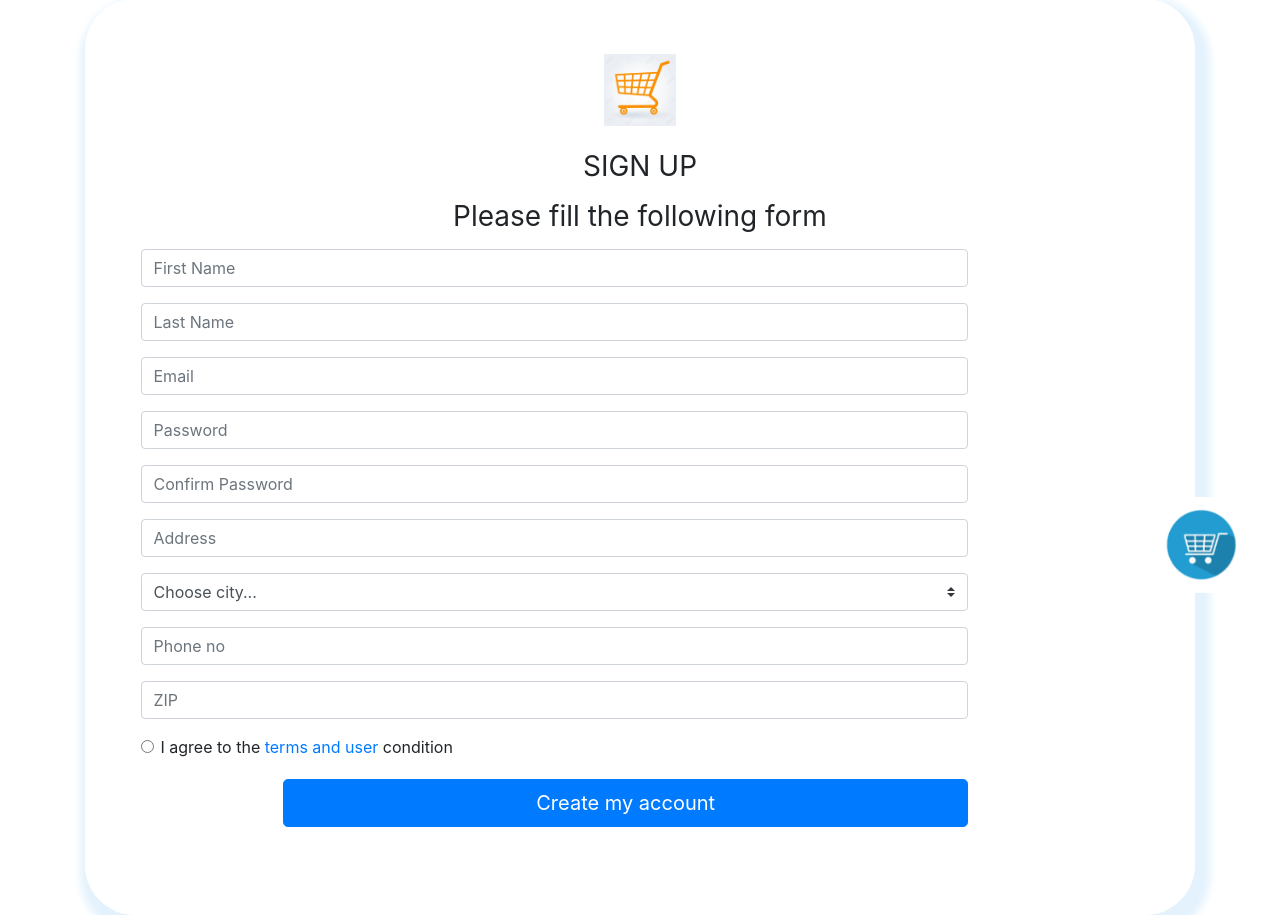
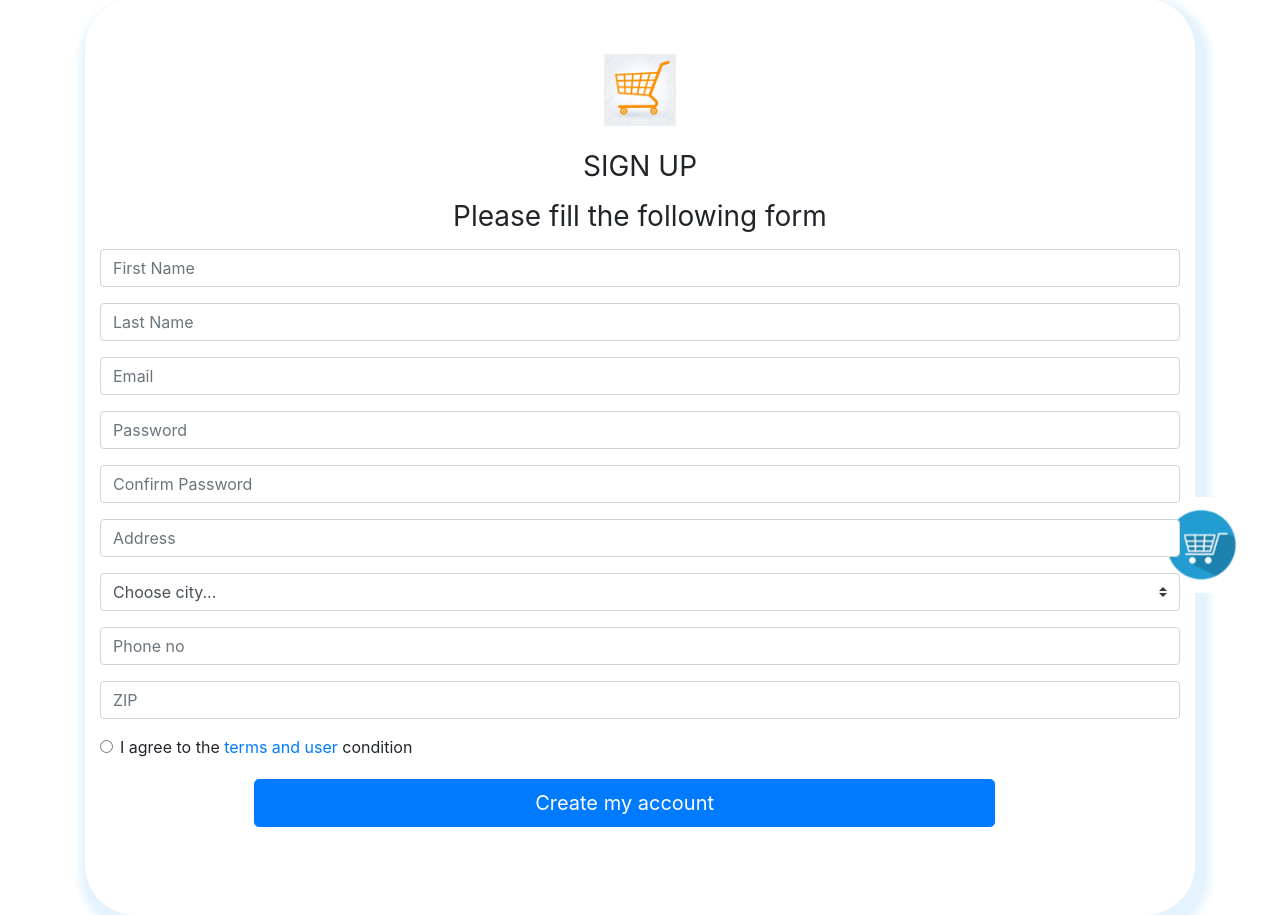
Before and after one commit to abdchau/cs-344-semester-project, a PHP site: page /signup.php in a window 1280 px wide. Shown: the part 187-1102 px from the top of the page. Run offline with PHP 8.4, Linux system fonts and the light colour scheme; data that the repository does not hold is empty.

Commit message:
Added external CSS

```diff
--- a/view/commonElements.php
+++ b/view/commonElements.php
@@ -7,6 +7,8 @@ function loadHeader($title){
 		<!-- Required meta tags -->
 		<meta charset="utf-8">
 		<meta name="viewport" content="width=device-width, initial-scale=1, shrink-to-fit=no">
+
+		<link rel="stylesheet" href="style.css">
 
 		<!-- Bootstrap CSS -->
 		<link rel="stylesheet" href="https://stackpath.bootstrapcdn.com/bootstrap/4.4.1/css/bootstrap.min.css" integrity="sha384-Vkoo8x4CGsO3+Hhxv8T/Q5PaXtkKtu6ug5TOeNV6gBiFeWPGFN9MuhOf23Q9Ifjh" crossorigin="anonymous">
--- a/view/contact.php
+++ b/view/contact.php
@@ -14,11 +14,6 @@
     <link rel="stylesheet" href="https://maxcdn.bootstrapcdn.com/bootstrap/4.0.0-beta/css/bootstrap.min.css" integrity="sha384-/Y6pD6FV/Vv2HJnA6t+vslU6fwYXjCFtcEpHbNJ0lyAFsXTsjBbfaDjzALeQsN6M" crossorigin="anonymous">
     <link href="https://maxcdn.bootstrapcdn.com/font-awesome/4.6.3/css/font-awesome.min.css" rel="stylesheet" integrity="sha384-T8Gy5hrqNKT+hzMclPo118YTQO6cYprQmhrYwIiQ/3axmI1hQomh7Ud2hPOy8SP1" crossorigin="anonymous">
 
-    <style type="text/css">
-      #contact .card:hover i,#contact .card:hover h4{
-            color: #87d37c;
-          }
-    </style>
     <title>Contact Us</title>
 
 
--- a/view/index.php
+++ b/view/index.php
@@ -12,7 +12,7 @@
 	<?php echo loadNavbar(getCategories($conn), $username); ?>
 
 	<div class="container my-4">
-		<div class="carousel slide" data-ride="carousel" style="background-color: grey; min-height: 500px;">
+		<div class="carousel slide carouselIndex " data-ride="carousel">
 			<ol class="carousel-indicators">
 			  <li data-target="#carouselExampleIndicators" data-slide-to="0" class="active"></li>
 			  <li data-target="#carouselExampleIndicators" data-slide-to="1"></li>
@@ -56,7 +56,7 @@
 							<div class="card-body">
 							<h5 class="card-title text-secondary">{{product.productName}}</h5>
 							<p class="card-text text-body">{{product.productDscrptn}}</p>
-							<h6 class="card-title text-success">{{product.price}}</h6>
+							<h6 class="card-title text-success">Rs {{product.price}}</h6>
 							</div>
 						</div>
 					</a>
--- a/view/signin.php
+++ b/view/signin.php
@@ -23,11 +23,12 @@
 
 
 
-	<form class="form-signin" style="width: 300px; margin: auto; text-align: center; margin-top: 10%; border-radius: 25px;box-shadow: 5px 10px 8px 10px #e3f2fd;padding: 20px">
+	<form class="form-signin" style="">
 		<img class="mb-4" src="images/logo.jpg" alt="" width="72" height="72">
 		<h1 class="h3 mb-3 font-weight-normal">Please sign in</h1>
 		<label for="inputEmail" class="sr-only">Email address</label>
 		<input type="email" id="inputEmail" class="form-control" placeholder="Email address" required="" autofocus="">
+    <p style="color: white">.</p>
 		<label for="inputPassword" class="sr-only">Password</label>
 		<input type="password" id="inputPassword" class="form-control" placeholder="Password" required="">
 		<div class="checkbox mb-3" style="padding-top: 20px">
@@ -38,7 +39,8 @@
     <div style="padding-bottom: 20px">
 		<button class="btn btn-lg btn-primary btn-block" type="submit" id="signin">Sign in</button>
 		</div>
-    <a href=signup.html class="btn btn-lg btn-primary btn-block">signup</a>
+    <p>Dont have an account?</p>
+    <a href=signup.html class="btn btn-lg btn-primary btn-block">Create an account</a>
   		<p class="mt-5 mb-3 text-muted">© 2020</p>
 	</form>
 
--- a/view/signup.php
+++ b/view/signup.php
@@ -24,52 +24,52 @@
 	<!-- Just an image -->
 	<?php echo loadNavbar(getCategories($conn), $username); ?>
 
-	<div class="container" style="margin: auto; text-align: center; margin-top: 10%">
+	<div class="container signupformouter">
 
-  <form class="container" style=" padding: 5%; border-radius: 50px; box-shadow: 5px 10px 8px 10px #e3f2fd;">
+  <form class="container signupform" >
   	<img class="mb-4" src="images/logo.jpg" alt="" width="72" height="72">
     <h1 class="h3 mb-3 font-weight-normal">SIGN UP</h1>
 	<h3 class="h3 mb-3 font-weight-normal">Please fill the following form</h3>
   		<div class="form-group row">
 
-      		<div class="col-sm-10">
+      		<div class="col-sm-12">
        			<input type="text" class="form-control" id="firstName" placeholder="First Name">
       		</div>
     	</div>
     	<div class="form-group row">
 
-      		<div class="col-sm-10">
+      		<div class="col-sm-12">
        			<input type="text" class="form-control" id="lastName" placeholder="Last Name">
       		</div>
     	</div>
     	<div class="form-group row">
 
-      		<div class="col-sm-10">
+      		<div class="col-sm-12">
        			<input type="email" class="form-control" id="inputEmail" placeholder="Email">
       		</div>
     	</div>
    		<div class="form-group row">
 
-      		<div class="col-sm-10">
+      		<div class="col-sm-12">
        			<input type="password" class="form-control" id="inputPassword" placeholder="Password">
       		</div>
     	</div>
     	<div class="form-group row">
 
-      		<div class="col-sm-10">
+      		<div class="col-sm-12">
        			<input type="password" class="form-control" id="confirmPassword" placeholder="Confirm Password">
       		</div>
     	</div>
 
     	<div class="form-group row">
 
-      		<div class="col-sm-10">
+      		<div class="col-sm-12">
        			<input type="text" class="form-control" id="address" placeholder="Address">
       		</div>
     	</div>
       <div class="form-group row">
 
-          <div class="col-sm-10">
+          <div class="col-sm-12">
             <select class="custom-select d-block w-100" id="country" required="">
               <option value="">Choose city...</option>
               <option>Karachi</option>
@@ -83,13 +83,13 @@
       </div>
       <div class="form-group row">
 
-          <div class="col-sm-10">
+          <div class="col-sm-12">
             <input type="text" class="form-control" id="phone" placeholder="Phone no">
           </div>
       </div>
       <div class="form-group row">
 
-          <div class="col-sm-10">
+          <div class="col-sm-12">
             <input type="text" class="form-control" id="zipcode" placeholder="ZIP">
           </div>
       </div>
--- /dev/null
+++ b/view/style.css
@@ -0,0 +1,63 @@
+ 		#contact .card:hover i,#contact .card:hover h4{
+            color: #87d37c;
+          }
+
+        .quantity {
+		  padding-top: 20px;
+		  margin-right: 60px;
+		  padding-bottom: 2%;
+		  padding-top: 1%;
+		  padding-left: 6%;
+		  width: 100%
+		}
+		.quantity input {
+		  border: none;
+		  text-align: center;
+		  width: 32px;
+		  font-size: 16px;
+		  color: #43484D;
+		  font-weight: 300;
+		}
+		 .stil {
+		 	background-color: white;
+		 	width: 30px;
+		  height: 30px;
+		  border-radius: 6px;
+		  border: none;
+		 }
+
+		button:focus,
+		input:focus {
+		  outline:0;
+		}
+
+		#carouselExampleIndicator {
+			border: 5px solid;
+			border-color: #e3f2fd;
+			min-height: 500px;
+			background-image: linear-gradient(to right, darkgray , lightgray, lightgray, lightgray,darkgray);
+			box-shadow: 5px 10px 8px 10px #e3f2fd;
+		}
+		.form-signin{
+			width: 300px;
+			margin: auto;
+			text-align: center;
+			margin-top: 10%;
+			border-radius: 25px;
+			box-shadow: 5px 10px 8px 10px #e3f2fd;
+			padding: 20px;
+		}
+		.signupformouter{
+			margin: auto;
+			text-align: center;
+			margin-top: 10%;
+		}
+		.signupform{
+			padding: 5%;
+			border-radius: 50px;
+			box-shadow: 5px 10px 8px 10px #e3f2fd;
+		}
+		.carouselIndex{
+			background-color: grey;
+			min-height: 500px;
+		}
```
Also changed, not shown: view/productDetail.php (+2 -28 lines).
